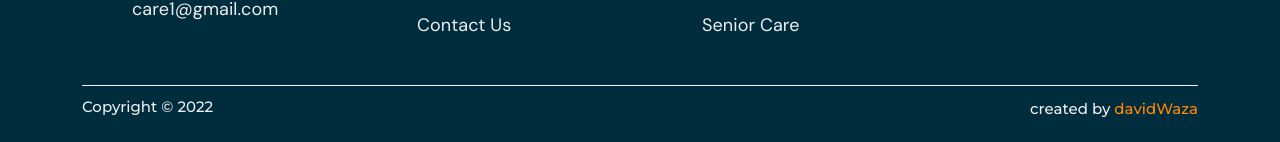
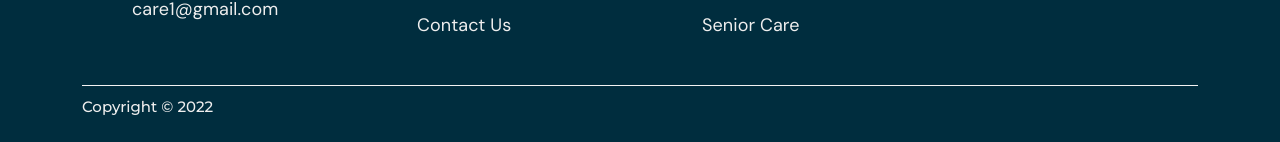
Before and after one commit to DavidWaza/beloved-healthcare, a Next.js app: page / in a window 1280 px wide. Shown: the part 3722-3864 px from the top of the page. Built offline with nearby package versions, Linux system fonts and the light colour scheme.

Commit message:
removed the creators handle

```diff
--- a/component/Footer/footer.js
+++ b/component/Footer/footer.js
@@ -13,10 +13,10 @@ const Footer = () => {
             {footerArr.map((footer) => (
               <Col sm={3} key={footer.id}>
                 <div className={styles.footerContent}>
-                  <h3>{footer.title}</h3>
-                  <p>{footer.slugOne}</p>
-                  <p>{footer.slugTwo}</p>
-                  <p>{footer.slugThree}</p>
+                    <h3>{footer.title}</h3>
+                    <p>{footer.slugOne}</p>
+                    <p>{footer.slugTwo}</p>
+                    <p>{footer.slugThree}</p>
                 </div>
               </Col>
             ))}
@@ -24,11 +24,6 @@ const Footer = () => {
           <div className={styles.reserved}>
             <div className={styles.reservedWord}>
               <p>Copyright © 2022</p>
-            </div>
-            <div className={styles.creator}>
-              <Link href="">
-                created by <span className={styles.span}>davidWaza</span>
-              </Link>
             </div>
           </div>
         </Container>
```
